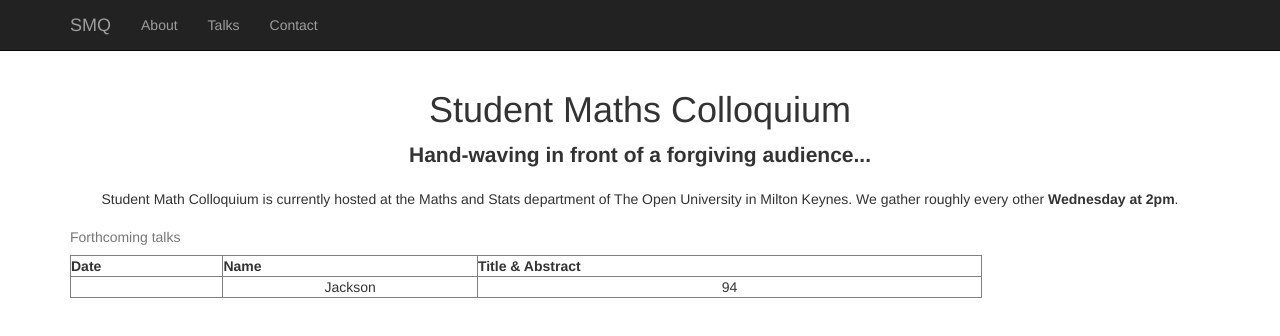
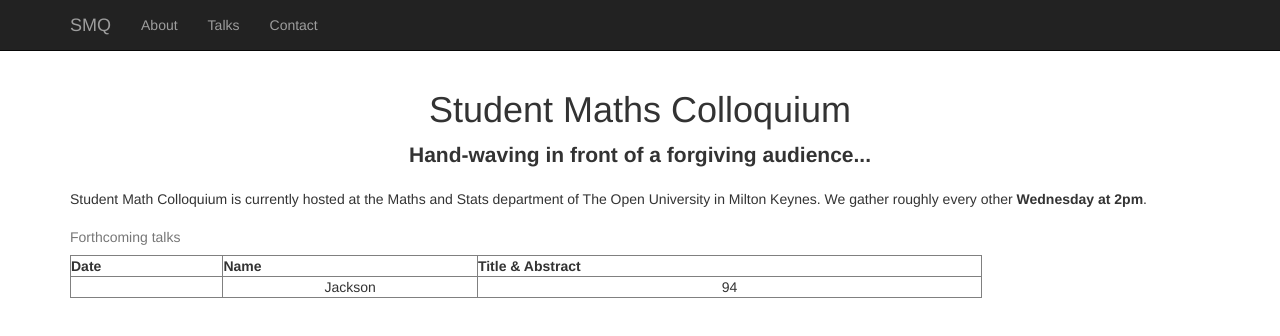
Before and after one commit to mathsq/mathsq.github.io, a plain HTML site: page index.html in a window 1280 px wide. Drawn offline with Linux system fonts and the light colour scheme.

Commit message:
adjusted a bit

```diff
--- a/index.html
+++ b/index.html
@@ -72,7 +72,7 @@
             <div class="col-lg-12 text-center">
                 <h1>Student Maths Colloquium</h1>
                 <p class="lead"><b>Hand-waving in front of a forgiving audience...</b></p>
-                <p>
+                <p align="left">
 		  Student Math Colloquium is currently hosted at the Maths and Stats department of The Open University in Milton Keynes. We gather roughly every other <b>Wednesday at 2pm</b>.
 		  <table style="width:80%" border="1">
 		    <caption>Forthcoming talks</caption>
```
